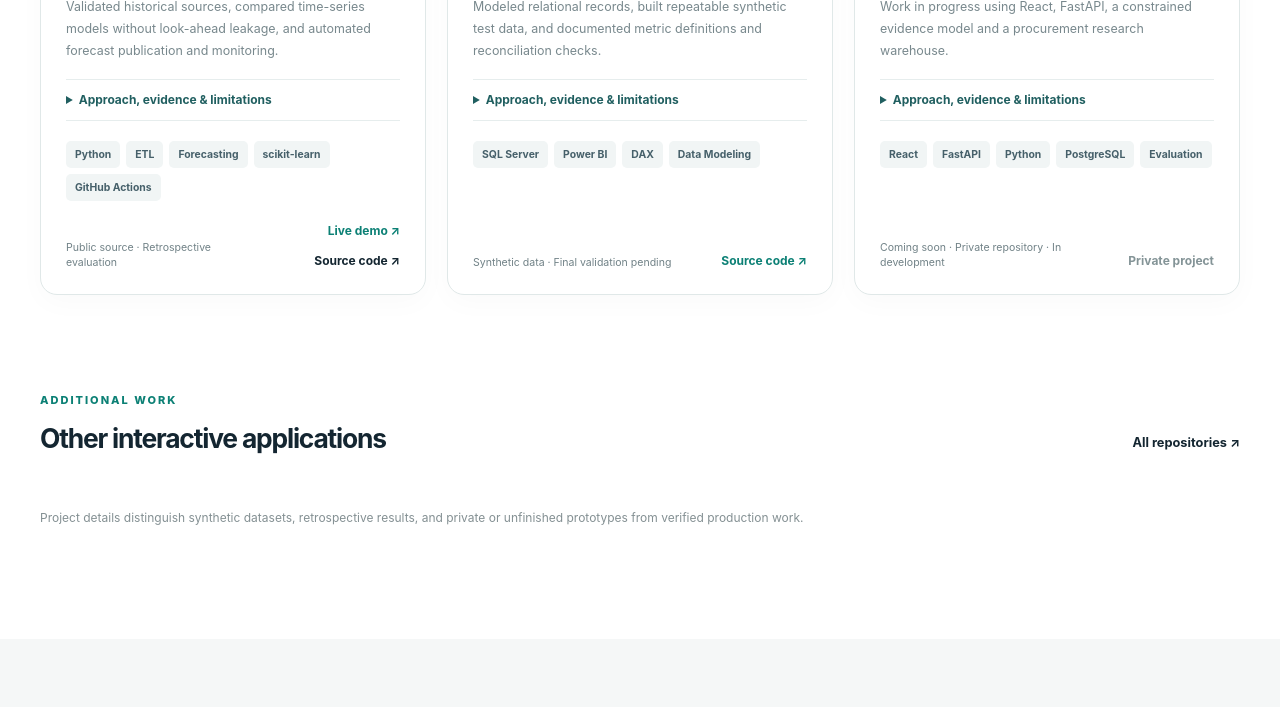
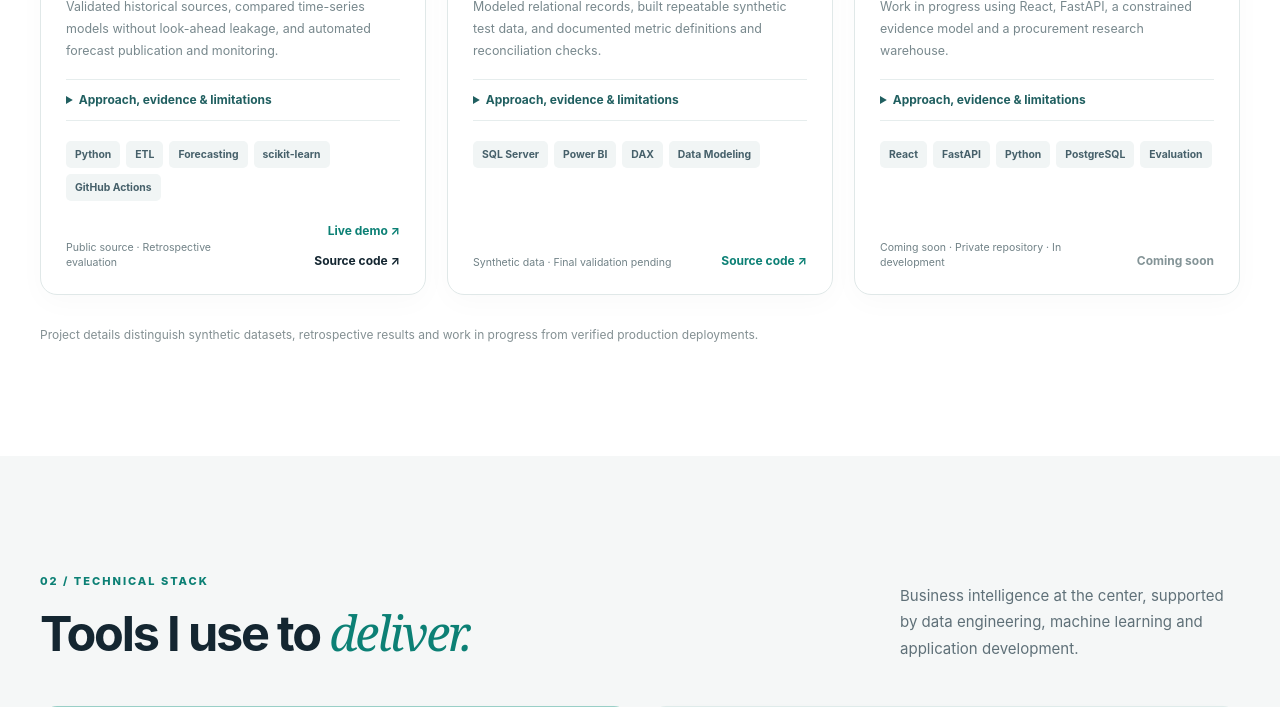
Before and after one commit to AhmedOT22/Portfolio, a Flask app: page / in a window 1280 px wide. Shown: the part 1820-2527 px from the top of the page. Run offline with Flask 3, Linux system fonts and the light colour scheme.

Commit message:
Remove secondary project cards and label procurement coming soon

```diff
--- a/templates/index.html
+++ b/templates/index.html
@@ -66,25 +66,14 @@
             <span class="project-status">{{ project.status }}</span>
             <div class="feature-links">
               {% if project.demo %}<a href="{{ project.demo }}" target="_blank" rel="noopener noreferrer" aria-label="Open {{ project.title }} live demo (new tab)">Live demo <span aria-hidden="true">↗</span></a>{% endif %}
-              {% if project.github %}<a href="{{ project.github }}" target="_blank" rel="noopener noreferrer" aria-label="View {{ project.title }} on GitHub (new tab)">Source code <span aria-hidden="true">↗</span></a>{% elif not project.demo %}<span class="private-note">Private project</span>{% endif %}
+              {% if project.github %}<a href="{{ project.github }}" target="_blank" rel="noopener noreferrer" aria-label="View {{ project.title }} on GitHub (new tab)">Source code <span aria-hidden="true">↗</span></a>{% elif not project.demo %}<span class="private-note">Coming soon</span>{% endif %}
             </div>
           </div>
         </div>
       </article>
       {% endfor %}
     </div>
-    <div class="more-heading"><div><span class="section-kicker">ADDITIONAL WORK</span><h3>Other interactive applications</h3></div><a href="https://github.com/AhmedOT22" target="_blank" rel="noopener noreferrer">All repositories <span aria-hidden="true">↗</span></a></div>
-    <div class="other-grid">
-      {% for project in additional %}
-      <article class="other-card">
-        <div class="other-image"><img src="{{ url_for('static', filename=project.image) }}" alt="{{ project.title }} application screenshot" width="640" height="360" loading="lazy"></div>
-        <div class="other-content"><span class="other-category">{{ project.category }}</span><h4>{{ project.title }}</h4><p>{{ project.description }}</p>
-          <div class="other-links"><a href="{{ project.github }}" target="_blank" rel="noopener noreferrer">Code <span aria-hidden="true">↗</span></a><a href="{{ project.demo }}" target="_blank" rel="noopener noreferrer">Demo <span aria-hidden="true">↗</span></a></div>
-        </div>
-      </article>
-      {% endfor %}
-    </div>
-    <p class="disclosure">Project details distinguish synthetic datasets, retrospective results, and private or unfinished prototypes from verified production work.</p>
+    <p class="disclosure">Project details distinguish synthetic datasets, retrospective results and work in progress from verified production deployments.</p>
   </div>
 </section>
 
```
